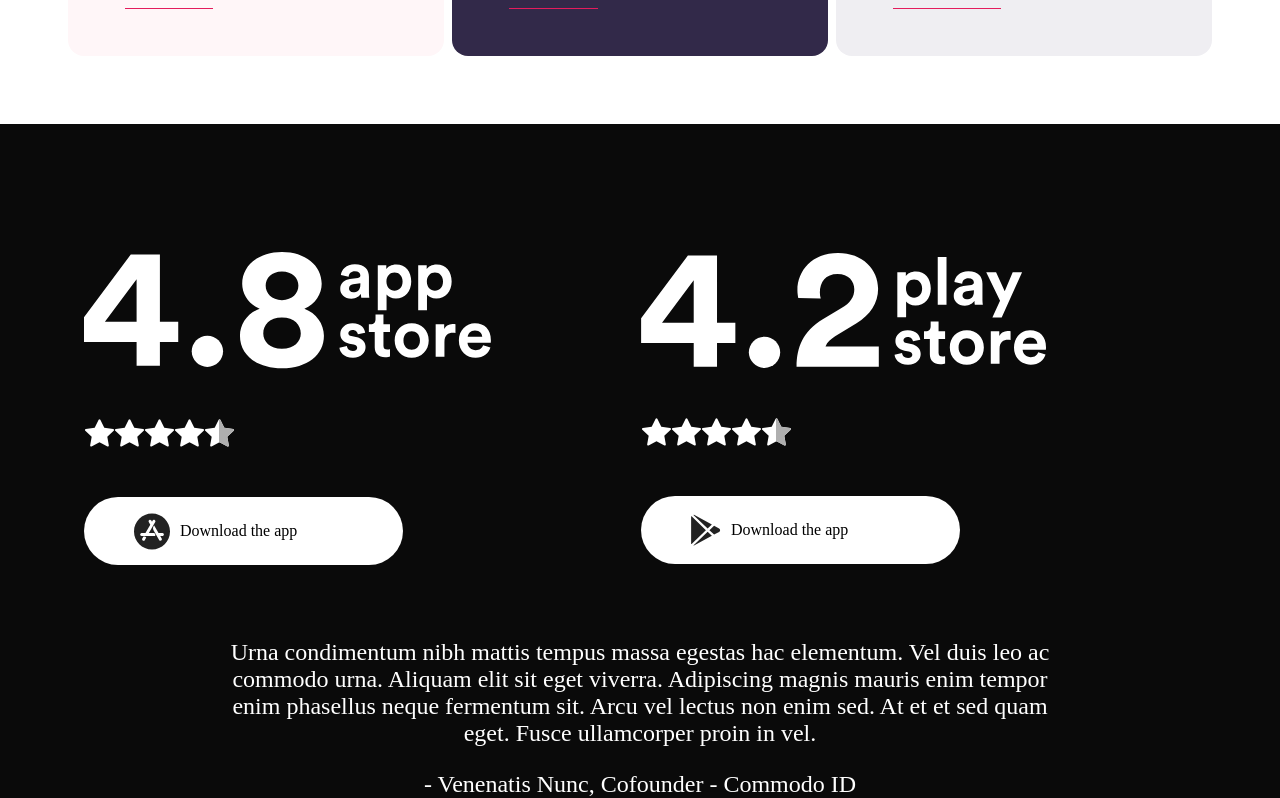
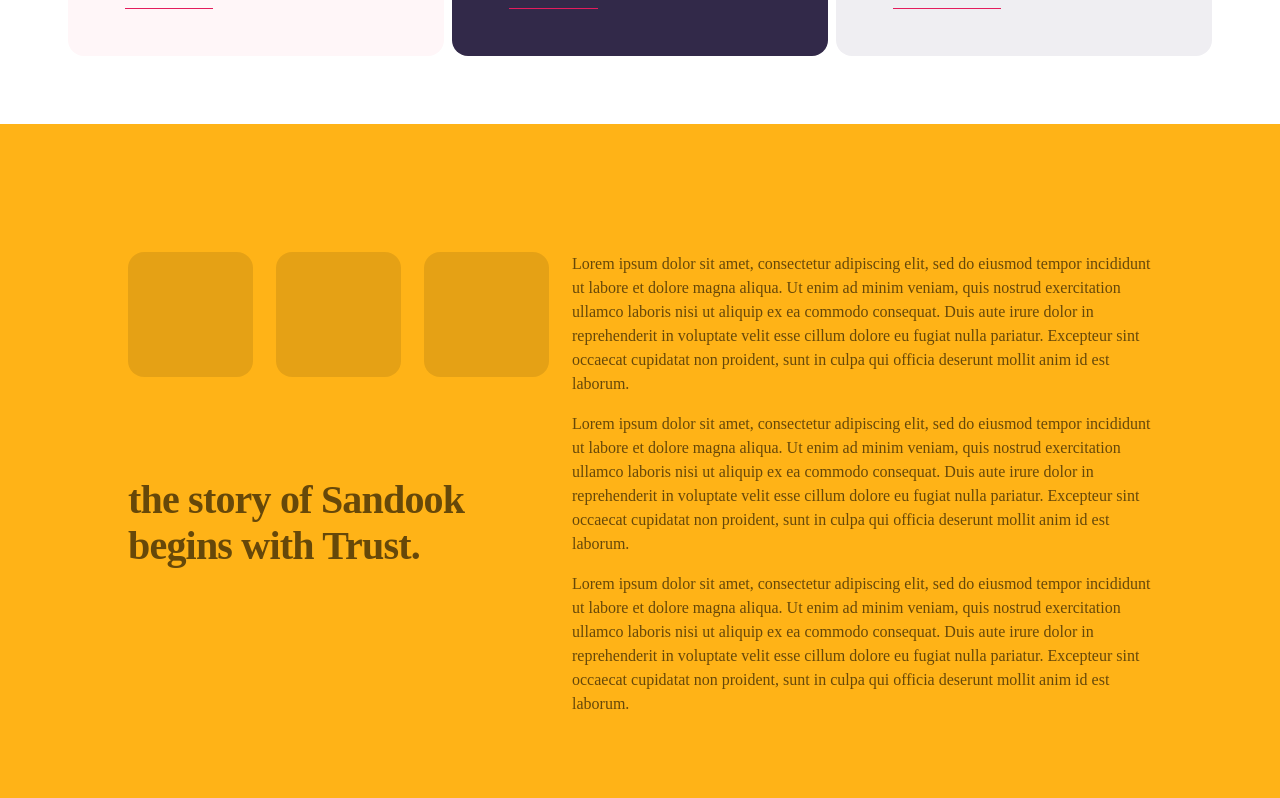
Before and after one commit to Sandook-Money/website, a SvelteKit app: page / in a window 1280 px wide. Shown: the part 4849-5647 px from the top of the page. Built offline with nearby package versions, Linux system fonts and the light colour scheme.

Commit message:
raitings

```diff
--- a/src/routes/raiting.svelte
+++ b/src/routes/raiting.svelte
@@ -6,10 +6,45 @@
 	import AppStore from '$lib/images/app-store.svg';
 	import PlayStore from '$lib/images/play-store.svg';
 
-    import AppleStore from '$lib/icons/apple-store.svg';
-    import GoogleStore from '$lib/icons/google-play.svg';
+	import AppleStore from '$lib/icons/apple-store.svg';
+	import GoogleStore from '$lib/icons/google-play.svg';
 </script>
 
+<section id="story-sandook">
+	<div>
+		<div class="boxes">
+			<span />
+			<span />
+			<span />
+		</div>
+		<div>
+			<h1>the story of Sandook begins with Trust.</h1>
+		</div>
+	</div>
+	<div>
+		<p>
+			Lorem ipsum dolor sit amet, consectetur adipiscing elit, sed do eiusmod tempor incididunt ut
+			labore et dolore magna aliqua. Ut enim ad minim veniam, quis nostrud exercitation ullamco
+			laboris nisi ut aliquip ex ea commodo consequat. Duis aute irure dolor in reprehenderit in
+			voluptate velit esse cillum dolore eu fugiat nulla pariatur. Excepteur sint occaecat cupidatat
+			non proident, sunt in culpa qui officia deserunt mollit anim id est laborum.
+		</p>
+		<p>
+			Lorem ipsum dolor sit amet, consectetur adipiscing elit, sed do eiusmod tempor incididunt ut
+			labore et dolore magna aliqua. Ut enim ad minim veniam, quis nostrud exercitation ullamco
+			laboris nisi ut aliquip ex ea commodo consequat. Duis aute irure dolor in reprehenderit in
+			voluptate velit esse cillum dolore eu fugiat nulla pariatur. Excepteur sint occaecat cupidatat
+			non proident, sunt in culpa qui officia deserunt mollit anim id est laborum.
+		</p>
+		<p>
+			Lorem ipsum dolor sit amet, consectetur adipiscing elit, sed do eiusmod tempor incididunt ut
+			labore et dolore magna aliqua. Ut enim ad minim veniam, quis nostrud exercitation ullamco
+			laboris nisi ut aliquip ex ea commodo consequat. Duis aute irure dolor in reprehenderit in
+			voluptate velit esse cillum dolore eu fugiat nulla pariatur. Excepteur sint occaecat cupidatat
+			non proident, sunt in culpa qui officia deserunt mollit anim id est laborum.
+		</p>
+	</div>
+</section>
 <section>
 	<div id="rating-section">
 		<div class="platfroms">
@@ -100,11 +135,11 @@
 		margin-top: 50px;
 		text-align: center;
 		width: 80%;
-        font-size: 1.5em;
+		font-size: 1.5em;
 	}
 	.store a {
-        color: #000;
-        text-decoration: none;
+		color: #000;
+		text-decoration: none;
 		background-color: white;
 		display: flex;
 		padding: 16px 50px;
@@ -116,4 +151,54 @@
 		width: 219px;
 		height: 36px;
 	}
+	#story-sandook {
+		background: #ffb317;
+		display: flex;
+		flex-direction: row;
+		justify-content: flex-start;
+		align-items: flex-start;
+		padding: 10%;
+		min-height: 384px;
+	}
+
+	#story-sandook .boxes {
+		display: flex;
+		flex-direction: row;
+		margin-bottom: 100px;
+	}
+	.boxes span {
+		width: 125px;
+		height: 125px;
+		border-radius: 16px;
+		background: rgba(0, 0, 0, 0.1);
+		margin-right: 23px;
+	}
+	#story-sandook h1 {
+		color: rgba(0, 0, 0, 0.6);
+		font-family: CircularStdFont;
+		font-size: 40px;
+		font-style: normal;
+		font-weight: 700;
+		line-height: 114%; /* 45.6px */
+		letter-spacing: -0.8px;
+	}
+    #story-sandook p {
+		margin-top: 0;
+		font-family: CircularStdFont;
+		color: rgba(0, 0, 0, 0.6);
+		font-size: 16px;
+		font-style: normal;
+		font-weight: 450;
+		line-height: 24px; /* 150% */
+	}
+
+	#story-sandook p:nth-child(1) {
+		margin-top: 0;
+		font-family: CircularStdFont;
+		color: rgba(0, 0, 0, 0.6);
+		font-size: 16px;
+		font-style: normal;
+		font-weight: 450;
+		line-height: 24px; /* 150% */
+	}
 </style>
```
